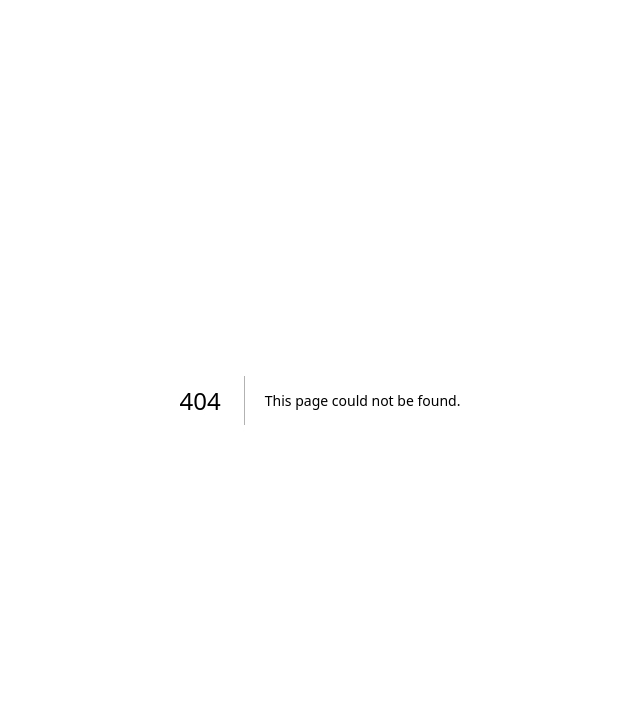
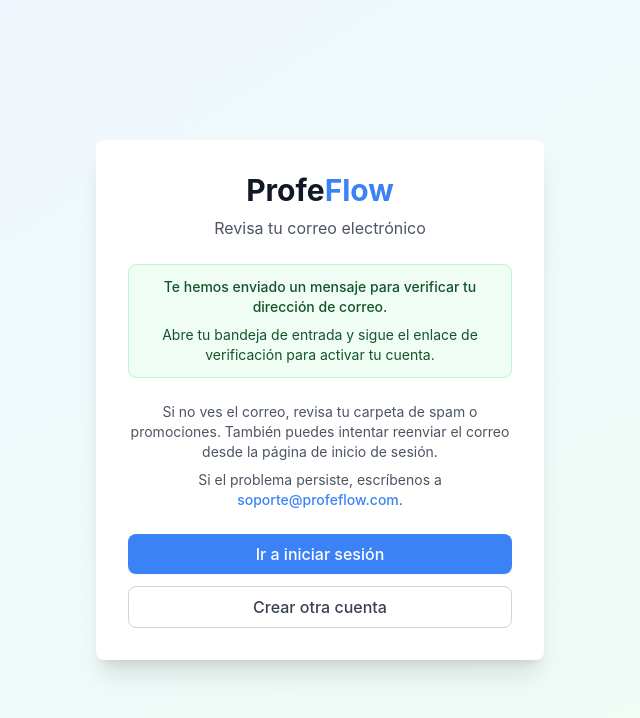
Before and after one commit to EducaliaApp/Educa-ia, a Next.js app: page /register/verify-email in a window 1280 px wide. Before the commit this address had no page. Shown: the top 718 px of the page, without its empty margins (320-960 px from the left). Built offline with nearby package versions, Linux system fonts and the light colour scheme.

Commit message:
Add email verification handoff screen

```diff
--- a/app/(auth)/actions.ts
+++ b/app/(auth)/actions.ts
@@ -72,8 +72,10 @@
       }
     }
 
+    const searchParams = new URLSearchParams({ email: credentials.email })
+
     revalidatePath('/', 'layout')
-    redirect('/dashboard')
+    redirect(`/register/verify-email?${searchParams.toString()}`)
   } catch (error) {
     if (isMissingSupabaseEnvError(error)) {
       return {
--- a/app/(auth)/register/page.tsx
+++ b/app/(auth)/register/page.tsx
@@ -81,8 +81,7 @@
         return
       }
 
-      router.push('/dashboard')
-      router.refresh()
+      router.push(`/register/verify-email?email=${encodeURIComponent(formData.email)}`)
     } catch (error) {
       if (isMissingSupabaseEnvError(error)) {
         setError(`Configura ${SUPABASE_ENV_HINT} para crear una cuenta.`)
--- /dev/null
+++ b/app/(auth)/register/verify-email/page.tsx
@@ -0,0 +1,63 @@
+import Link from 'next/link'
+
+type VerifyEmailPageProps = {
+  searchParams?: {
+    email?: string
+  }
+}
+
+export default function VerifyEmailPage({ searchParams }: VerifyEmailPageProps) {
+  const email = searchParams?.email
+
+  return (
+    <div className="min-h-screen flex items-center justify-center bg-gradient-to-br from-blue-50 to-green-50 p-4">
+      <div className="bg-white rounded-lg shadow-xl p-8 w-full max-w-md space-y-6 text-center">
+        <div>
+          <h1 className="text-3xl font-bold text-gray-900">
+            Profe<span className="text-primary">Flow</span>
+          </h1>
+          <p className="mt-2 text-gray-600">Revisa tu correo electrónico</p>
+        </div>
+
+        <div className="bg-green-50 border border-green-200 text-green-900 px-4 py-3 rounded-lg text-sm space-y-2">
+          <p className="font-medium">Te hemos enviado un mensaje para verificar tu dirección de correo.</p>
+          {email ? (
+            <p>
+              Abre <span className="font-semibold">{email}</span> y sigue el enlace de verificación para activar tu cuenta.
+            </p>
+          ) : (
+            <p>Abre tu bandeja de entrada y sigue el enlace de verificación para activar tu cuenta.</p>
+          )}
+        </div>
+
+        <div className="space-y-2 text-sm text-gray-600">
+          <p>
+            Si no ves el correo, revisa tu carpeta de spam o promociones. También puedes intentar reenviar el correo desde la página de inicio de sesión.
+          </p>
+          <p>
+            Si el problema persiste, escríbenos a{' '}
+            <a href="mailto:soporte@profeflow.com" className="text-primary font-medium hover:underline">
+              soporte@profeflow.com
+            </a>
+            .
+          </p>
+        </div>
+
+        <div className="flex flex-col gap-3">
+          <Link
+            href="/login"
+            className="w-full inline-flex justify-center rounded-lg bg-primary px-4 py-2 text-white font-medium shadow-sm hover:bg-primary/90 transition"
+          >
+            Ir a iniciar sesión
+          </Link>
+          <Link
+            href="/register"
+            className="w-full inline-flex justify-center rounded-lg border border-gray-300 px-4 py-2 text-gray-700 font-medium hover:bg-gray-50 transition"
+          >
+            Crear otra cuenta
+          </Link>
+        </div>
+      </div>
+    </div>
+  )
+}
```
